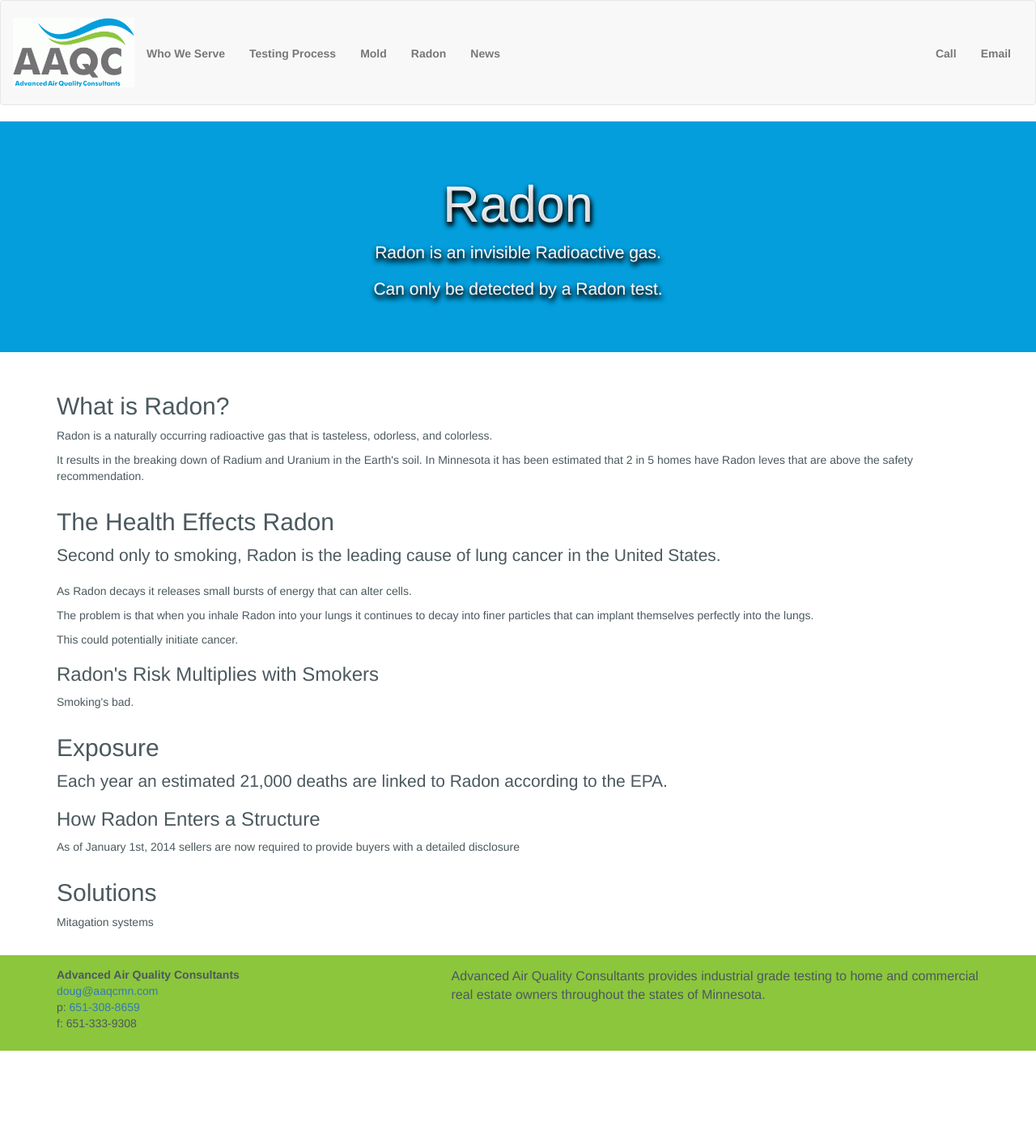
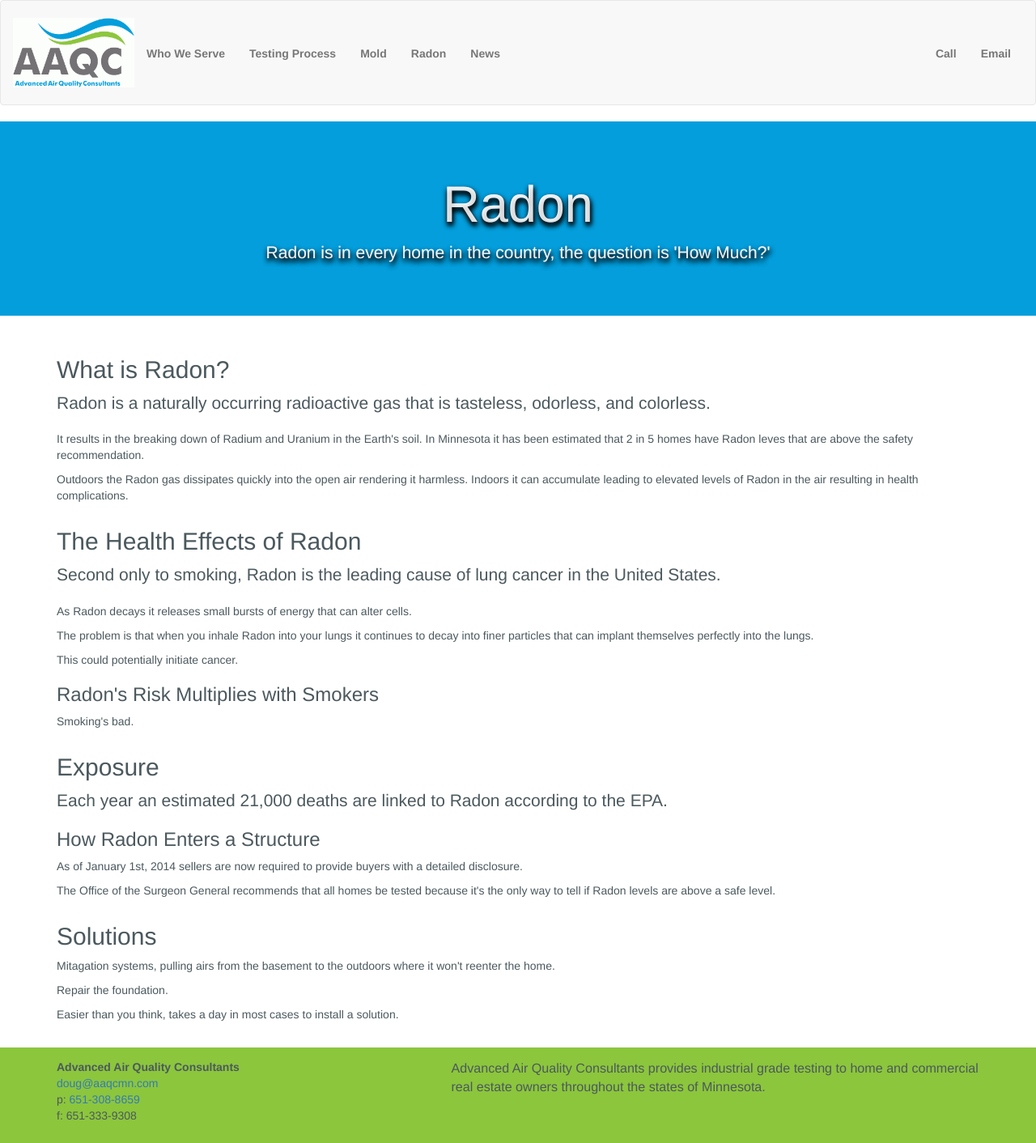
Before and after one commit to ryan258/aaqc, a Jekyll site: the page built from radon/index.html, in a window 1280 px wide. Shown: the whole page at 81% size. Built offline with Jekyll 4.4.1, drawn with Linux system fonts in a browser that asks for light colours; nearby versions of some CDN libraries; before the commit the page ends 1298 px from its top, so only the background shows below that.

Commit message:
update /radon

```diff
--- a/radon/index.html
+++ b/radon/index.html
@@ -1,7 +1,7 @@
 ---
 layout: page
 title: Radon
-meta: Radon is an invisible Radioactive gas.
+meta: Radon is in every home in the country, the question is 'How Much?'
 ---
 
 <div class="page-radon">
@@ -11,7 +11,6 @@ meta: Radon is an invisible Radioactive gas.
         <div class="col-sm-12 text-center inset-text">
     			<h1>{{page.title}}</h1>
     			<p>{{page.meta}}</p>
-    			<p>Can only be detected by a Radon test.</p>
         </div>
       </div>
     </div>
@@ -20,16 +19,16 @@ meta: Radon is an invisible Radioactive gas.
     <div class="row">
       <div class="col-sm-12">
         <h2>What is Radon?</h2>
-        <p>Radon is a naturally occurring radioactive gas that is tasteless, odorless, and colorless.</p>
+        <p class="lead">Radon is a naturally occurring radioactive gas that is tasteless, odorless, and colorless.</p>
         <p>It results in the breaking down of Radium and Uranium in the Earth's soil. In Minnesota it has been estimated that 2 in 5 homes have Radon leves that are above the safety recommendation.</p>
-
+        <p>Outdoors the Radon gas dissipates quickly into the open air rendering it harmless. Indoors it can accumulate leading to elevated levels of Radon in the air resulting in health complications.</p>
       </div>
     </div>
   </div>
   <div class="container">
     <div class="row">
       <div class="col-sm-12">
-  			<h2>The Health Effects Radon</h2>
+  			<h2>The Health Effects of Radon</h2>
         <p class="lead">Second only to smoking, Radon is the leading cause of lung cancer in the United States.</p>
         <p>As Radon decays it releases small bursts of energy that can alter cells.</p>
         <p>The problem is that when you inhale Radon into your lungs it continues to decay into finer particles that can implant themselves perfectly into the lungs.</p>
@@ -46,7 +45,8 @@ meta: Radon is an invisible Radioactive gas.
           <h2>Exposure</h2>
           <p class="lead">Each year an estimated 21,000 deaths are linked to Radon according to the EPA.</p>
           <h3>How Radon Enters a Structure</h3>
-          <p>As of January 1st, 2014 sellers are now required to provide buyers with a detailed disclosure </p>
+          <p>As of January 1st, 2014 sellers are now required to provide buyers with a detailed disclosure.</p>
+          <p>The Office of the Surgeon General recommends that all homes be tested because it's the only way to tell if Radon levels are above a safe level.</p>
   			</div>
       </div>
     </div>
@@ -56,7 +56,9 @@ meta: Radon is an invisible Radioactive gas.
       <div class="col-sm-12">
         <div class="">
           <h2>Solutions</h2>
-          <p>Mitagation systems </p>
+          <p>Mitagation systems, pulling airs from the basement to the outdoors where it won't reenter the home.</p>
+          <p>Repair the foundation.</p>
+          <p>Easier than you think, takes a day in most cases to install a solution.</p>
         </div>
       </div>
     </div>
```
Also changed, not shown: 1 other file.
